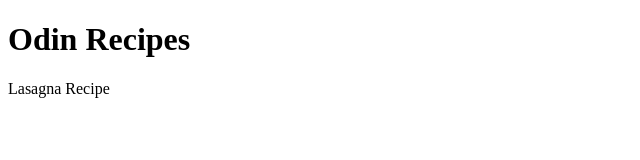
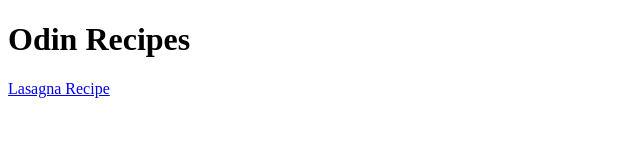
Before and after one commit to JustJ3n/odin-recipes, a plain HTML site: page index.html in a window 1280 px wide. Shown: the whole page, without its empty margins (0-640 px from the left). Drawn offline with Linux system fonts and the light colour scheme.

Commit message:
fixed mispelled error in the anchor tag for recipes/lasagna.html : a ref updated to a href

```diff
--- a/index.html
+++ b/index.html
@@ -8,6 +8,6 @@
 </head>
 <body>
     <h1>Odin Recipes</h1>
-    <a ref="recipes/lasagna.html">Lasagna Recipe</a>
+    <a href="recipes/lasagna.html">Lasagna Recipe</a>
 </body>
 </html>
```
